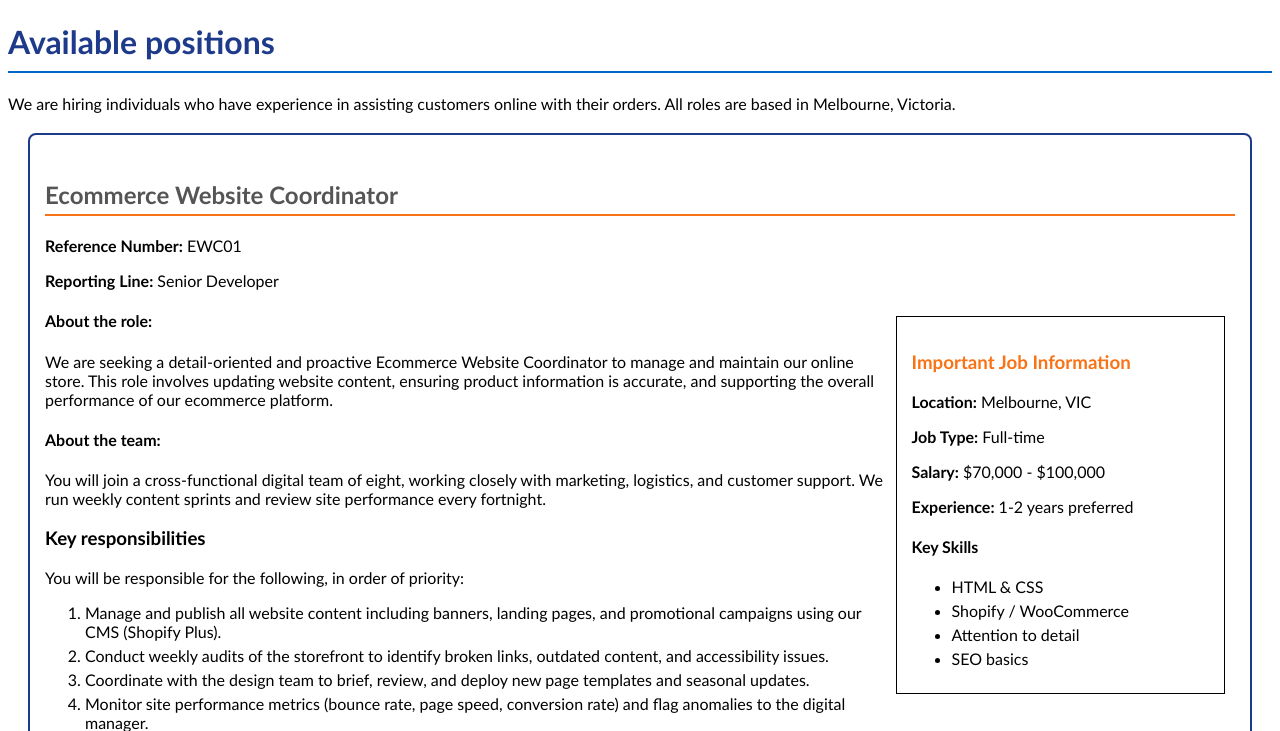
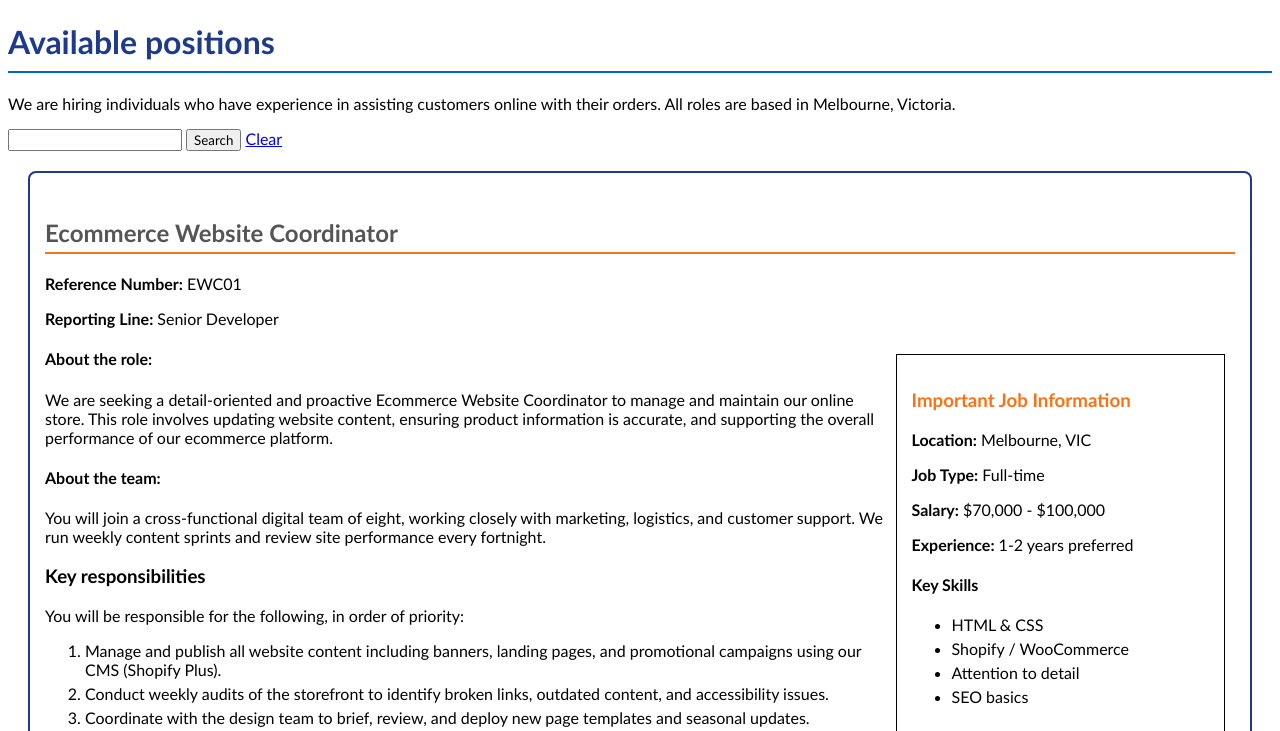
Before and after one commit to 106512035/g05repositorypart2, a PHP site: page /jobs.php in a window 1280 px wide. Shown: the part 226-957 px from the top of the page. Run offline with PHP 8.4, Linux system fonts and the light colour scheme; data comes from the database, SQL or seed files in the repository.

Commit message:
added a search bar for searching available jobs.

```diff
--- a/jobs.php
+++ b/jobs.php
@@ -33,7 +33,9 @@ $result = mysqli_query($conn, $query);
   }
 h1 {
   color: #1e3a8a;
-
+  .search-container { margin: 20px 0; }
+  .search-container input[type="text"] { padding: 8px; font-size: 15px; width: 300px; }
+  .search-container button { padding: 8px 18px; background-color: #1e3a8a; color: white; border: none; cursor: pointer; }
 }
 </style>
 </head>
@@ -51,7 +53,18 @@ h1 {
   </nav>
     <h1>Available positions</h1>
     <p>We are hiring individuals who have experience in assisting customers online with their orders. All roles are based in Melbourne, Victoria.</p>
-  <article id="JOB1">
+
+    <!---Search Bar-->
+<div class="search-container">
+    <form method="GET" action="jobs.php">
+        <input type="text" name="search" placeholder="Search job by keyword" value=" <?php echo $search; ?>">
+        <button type="submit">Search</button>
+        <a href="jobs.php">Clear</a>
+    </form>
+</div>
+
+
+    <article id="JOB1">
     <h2>Ecommerce Website Coordinator</h2>
 
     <p><strong>Reference Number:</strong> EWC01</p>
```
